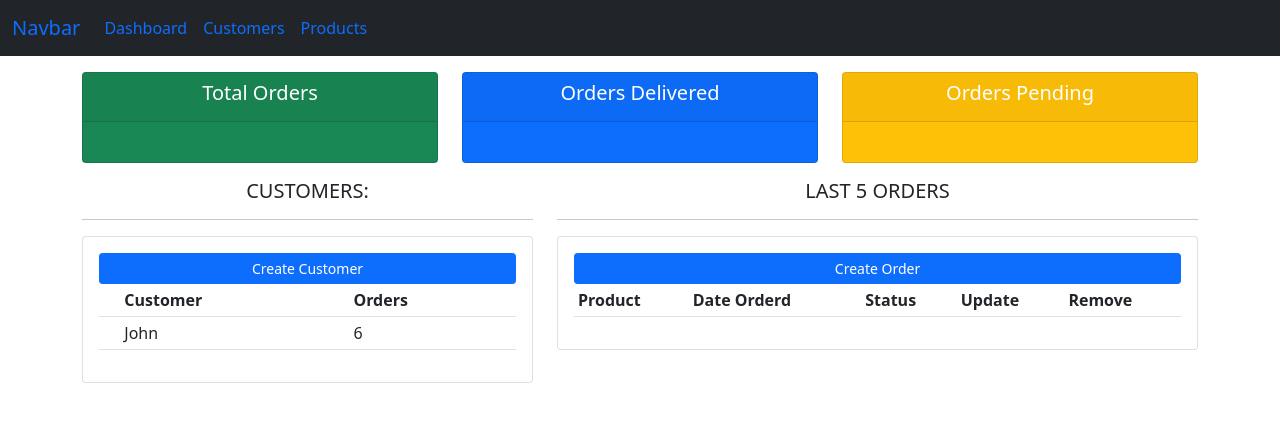
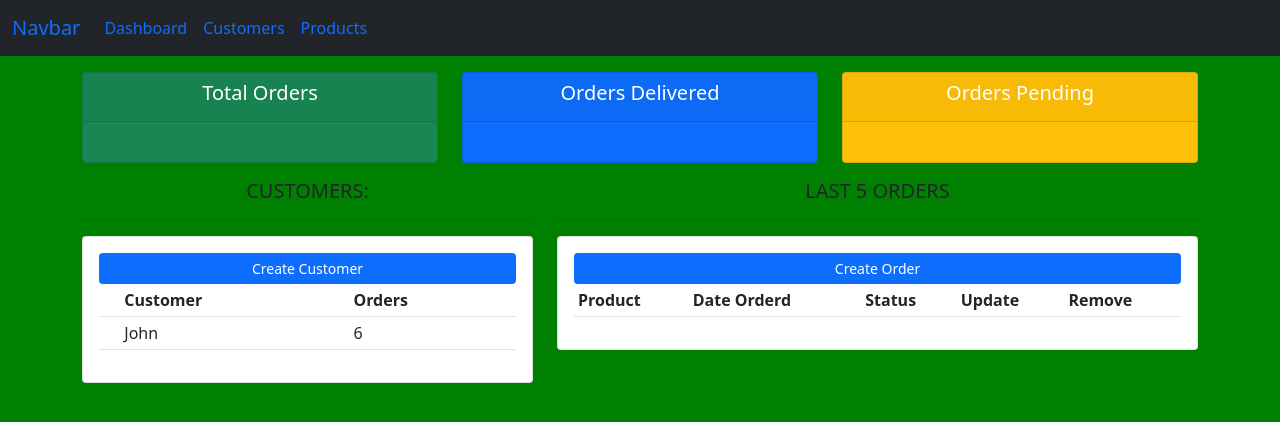
Before and after one commit to Sanyuaung/Django, a Django app: page / in a window 1280 px wide. Shown: the top 422 px of the page. Run offline with Django 3.2, Linux system fonts and the light colour scheme; lists and menus that the app fills with data are empty.

Commit message:
lesson 4

```diff
--- /dev/null
+++ b/accounts/static/accounts/css/style.css
@@ -0,0 +1,3 @@
+body{
+    background-color:green;
+}
--- a/accounts/templates/accounts/master.html
+++ b/accounts/templates/accounts/master.html
@@ -1,12 +1,14 @@
 <!DOCTYPE html>
+{% load static %}
 <html lang="en">
 <head>
     <meta charset="UTF-8">
     <meta http-equiv="X-UA-Compatible" content="IE=edge">
     <meta name="viewport" content="width=device-width, initial-scale=1.0">
-    <title>Document</title>
+    <title>Django Project</title>
     <link href="https://cdn.jsdelivr.net/npm/bootstrap@5.0.2/dist/css/bootstrap.min.css" rel="stylesheet" integrity="sha384-EVSTQN3/azprG1Anm3QDgpJLIm9Nao0Yz1ztcQTwFspd3yD65VohhpuuCOmLASjC" crossorigin="anonymous">
     <script src="https://cdn.jsdelivr.net/npm/bootstrap@5.0.2/dist/js/bootstrap.bundle.min.js" integrity="sha384-MrcW6ZMFYlzcLA8Nl+NtUVF0sA7MsXsP1UyJoMp4YLEuNSfAP+JcXn/tWtIaxVXM" crossorigin="anonymous"></script>
+    <link rel="stylesheet" href="{% static 'accounts/css/style.css' %}">
 </head>
 <body>
     {% include 'accounts/components/navbar.html' %}
```
